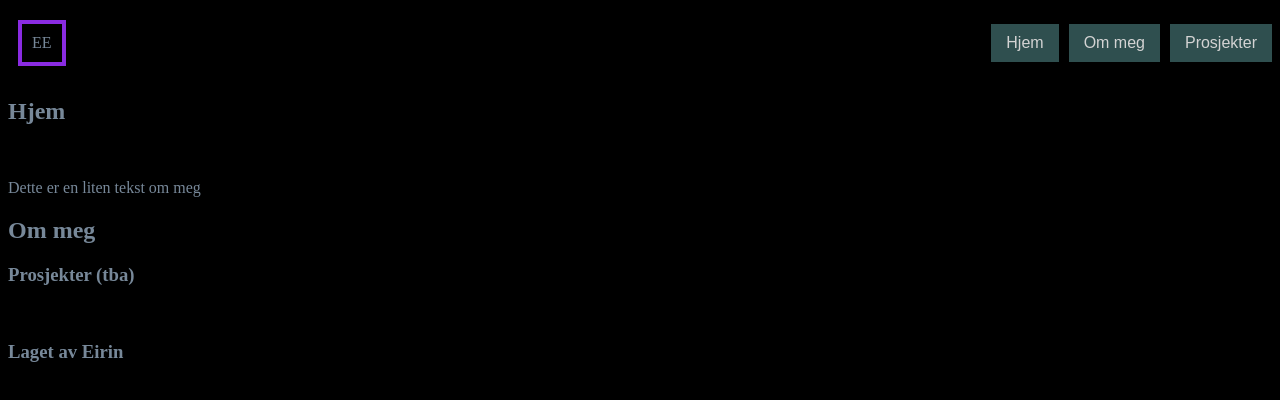
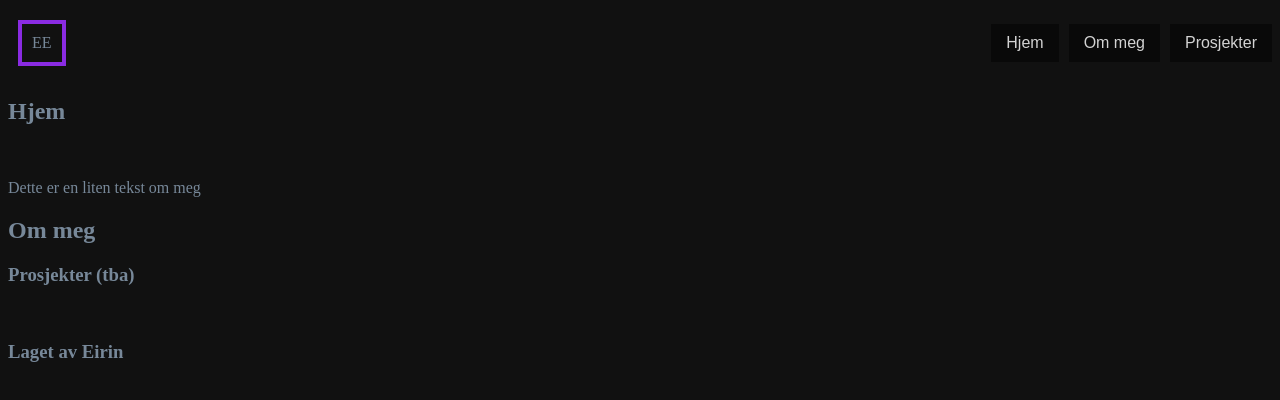
Before and after one commit to eirinedvinsen/stackblitz-starters-oppgave1, a website: page index.html in a window 1280 px wide. Drawn offline with Linux system fonts and the light colour scheme.

Commit message:
Change of colour on button

```diff
--- a/styles.css
+++ b/styles.css
@@ -2,7 +2,7 @@
 body {
   /* CSS Declaration */
   /* CSS Rule property:value; */
-  background-color: black;
+  background-color: rgba(0, 0, 0, 0.934);
   color: lightslategray;
 }
 
@@ -27,7 +27,7 @@ header {
   list-style-type: none;
 }
 button {
-  background-color: darkslategrey;
+  background-color: rgba(0, 0, 0, 0.486);
   border: none;
   color: lightgray;
   padding: 10px 15px;
```
